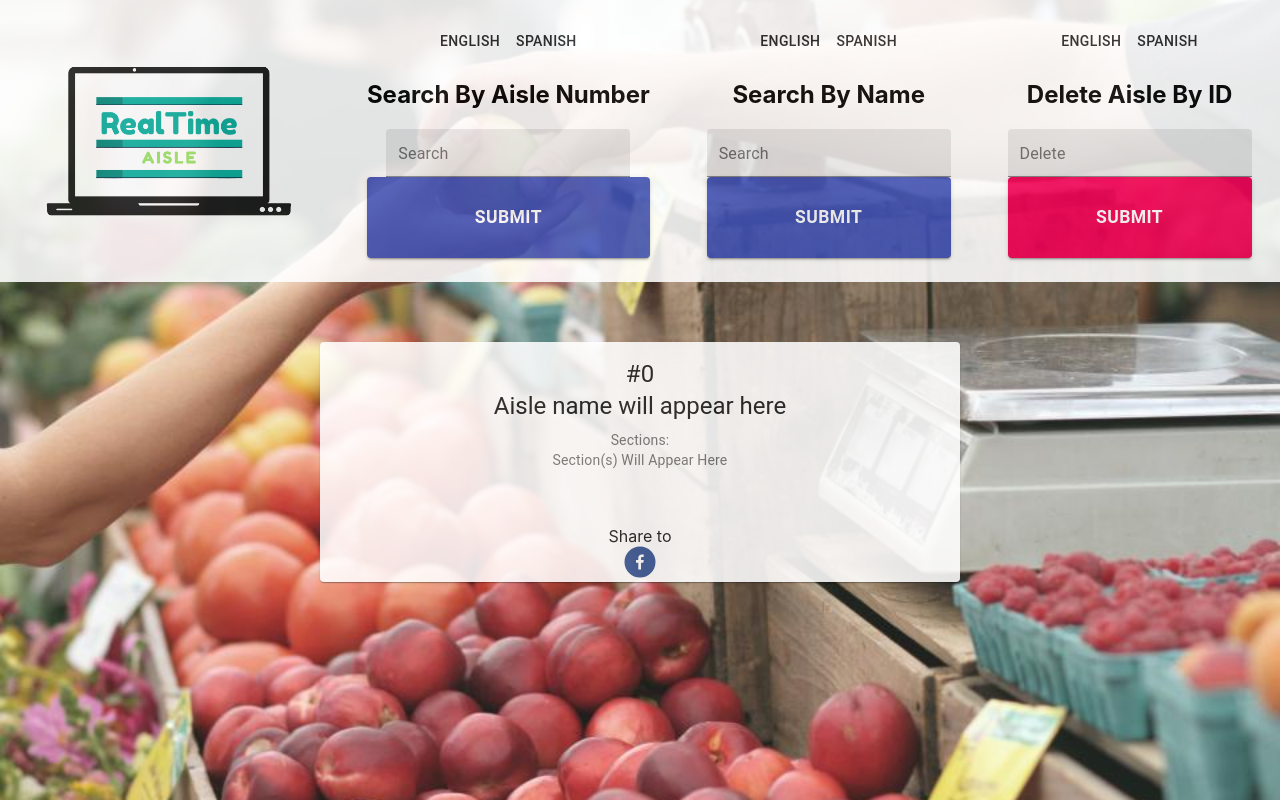
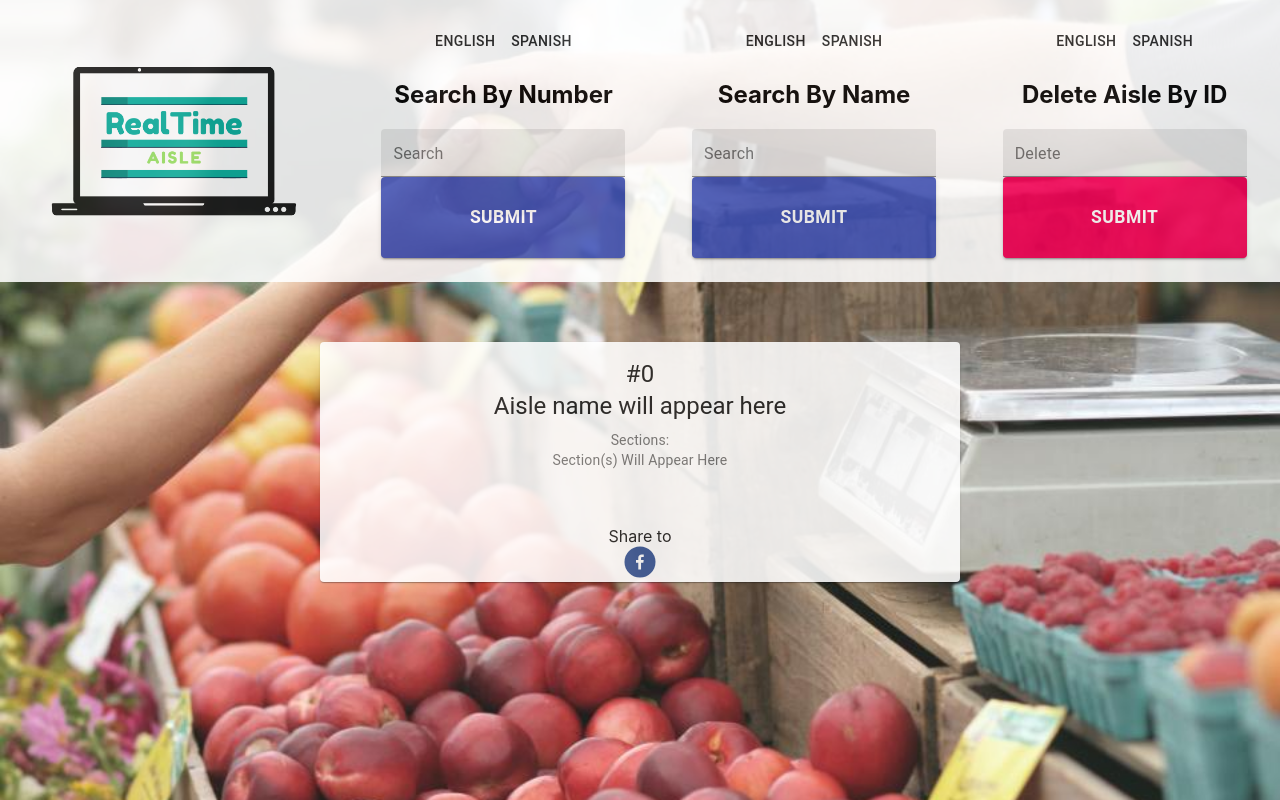
Before and after one commit to lanxdrey19/Real-Time-Aisle-Frontend, a React (Create React App) app in the folder my-app/: page / in a window 1280 px wide. Built offline with nearby package versions, Linux system fonts and the light colour scheme.

Commit message:
modified translations and layout

```diff
--- a/my-app/src/Components/SearchById.tsx
+++ b/my-app/src/Components/SearchById.tsx
@@ -19,10 +19,10 @@ function SearchById(props : any) {
           </Button>
 
             { english ? (
-            <h2 className='title'>Search By Aisle Number</h2>
+            <h2 className='title'>Search By Number</h2>
 
             ) :<h2 className='title'>
-            Buscar Por Número De Pasillo </h2>}
+            Buscar Por Número</h2>}
           <Grid
             container
             direction="column"
```
